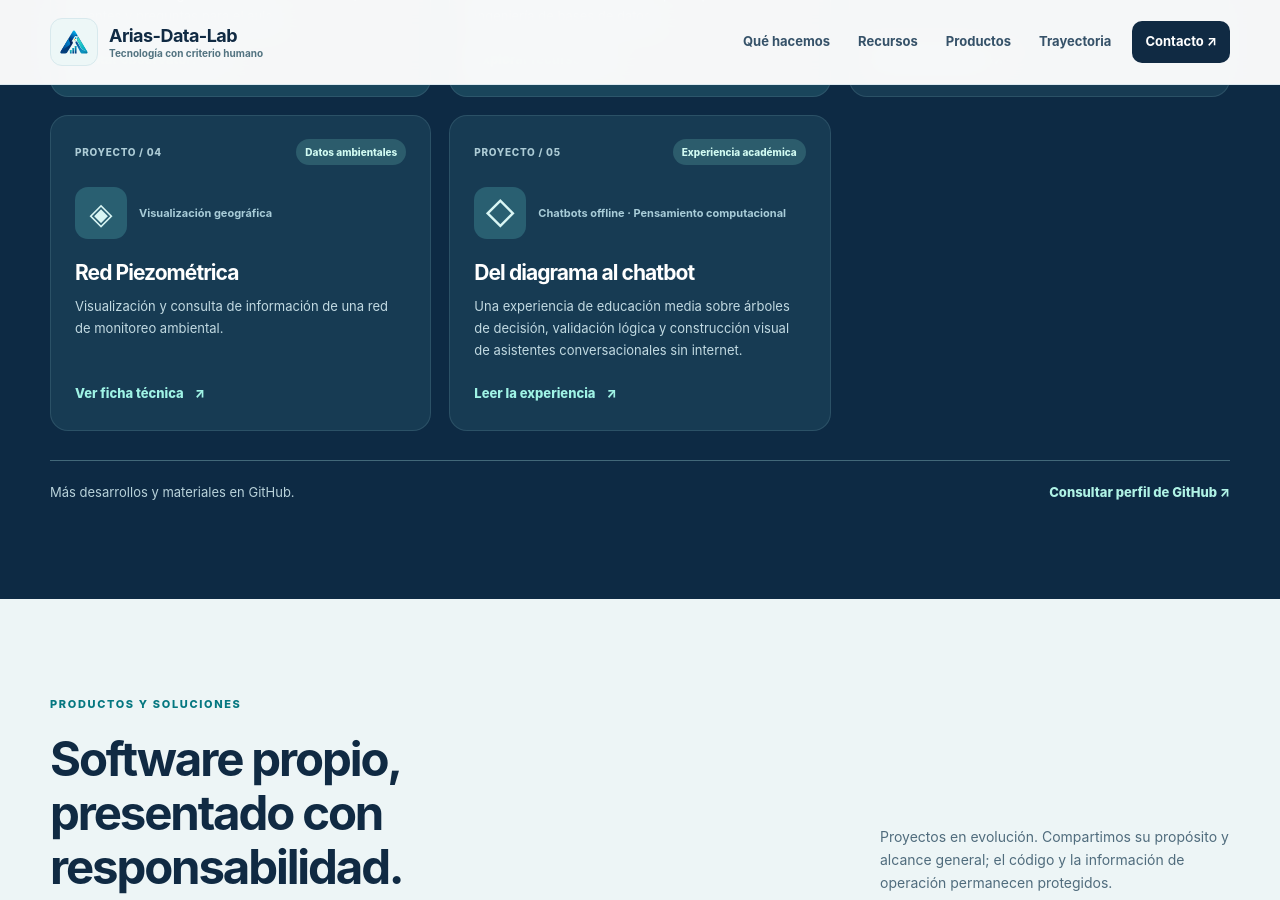
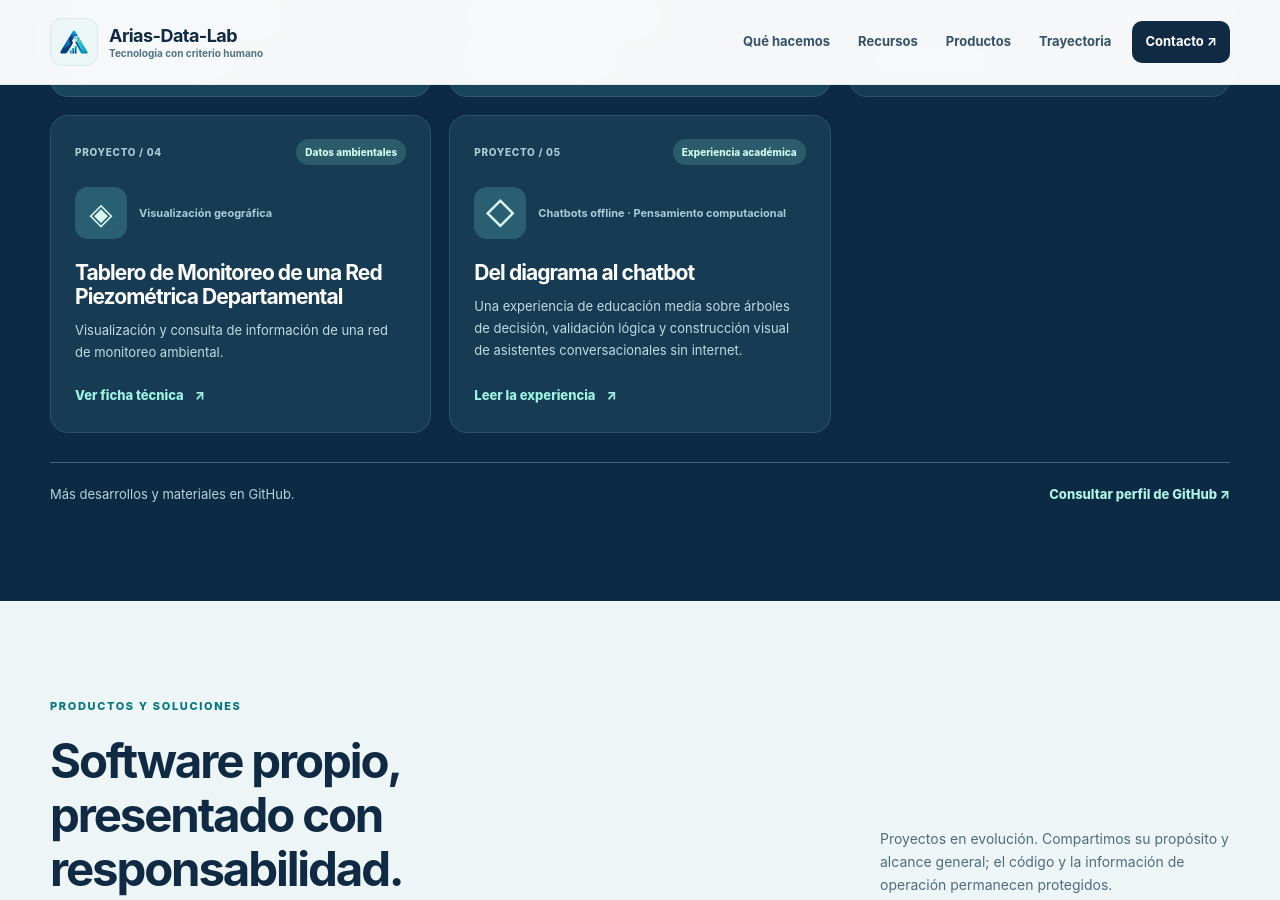
Before and after one commit to ljarias/ljarias.github.io, a Jekyll site: the page index.html, which Jekyll copies as it is, in a window 1280 px wide and 900 px high, scrolled down 1958 px. Built offline with Jekyll 4.4.1, drawn with Linux system fonts in a browser that asks for light colours.

Commit message:
docs(portal): renombrar tablero de monitoreo piezométrico departamental

```diff
--- a/index.html
+++ b/index.html
@@ -46,7 +46,7 @@ if (location.hash === "#ultimas" || location.hash === "#infografias") {
 <article class="project-card featured"><div class="project-top"><span>PROYECTO / 02</span><span class="project-type">Educación</span></div><div class="project-art" aria-hidden="true">BD<span class="art-orbit">◌</span></div><h3>Banco de Problemas del Caribe</h3><p>Treinta retos contextualizados para aprender ingeniería de bases de datos.</p><a class="project-link" href="banco-problemas-caribe/">Explorar recursos <span aria-hidden="true">↗</span></a></article>
 <article class="project-card"><div class="project-top"><span>PROYECTO / 03</span><span class="project-type">Analítica educativa</span></div><div class="mini-art"><span aria-hidden="true">▥</span><small>Datos para la educación</small></div><h3>Tablero ICFES INEM</h3><p>Indicadores y visualizaciones para analizar resultados de Saber 11.</p><a class="project-link" href="proyectos/tablero-icfes-inem/">Ver ficha técnica <span aria-hidden="true">↗</span></a></article>
 
-<article class="project-card"><div class="project-top"><span>PROYECTO / 04</span><span class="project-type">Datos ambientales</span></div><div class="mini-art"><span aria-hidden="true">◈</span><small>Visualización geográfica</small></div><h3>Red Piezométrica</h3><p>Visualización y consulta de información de una red de monitoreo ambiental.</p><a class="project-link" href="proyectos/red-piezometrica/">Ver ficha técnica <span aria-hidden="true">↗</span></a></article>
+<article class="project-card"><div class="project-top"><span>PROYECTO / 04</span><span class="project-type">Datos ambientales</span></div><div class="mini-art"><span aria-hidden="true">◈</span><small>Visualización geográfica</small></div><h3>Tablero de Monitoreo de una Red Piezométrica Departamental</h3><p>Visualización y consulta de información de una red de monitoreo ambiental.</p><a class="project-link" href="proyectos/red-piezometrica/">Ver ficha técnica <span aria-hidden="true">↗</span></a></article>
 
 <article class="project-card"><div class="project-top"><span>PROYECTO / 05</span><span class="project-type">Experiencia académica</span></div><div class="mini-art"><span aria-hidden="true">◇</span><small>Chatbots offline · Pensamiento computacional</small></div><h3>Del diagrama al chatbot</h3><p>Una experiencia de educación media sobre árboles de decisión, validación lógica y construcción visual de asistentes conversacionales sin internet.</p><a class="project-link" href="experiencias/chatbots-offline/">Leer la experiencia <span aria-hidden="true">↗</span></a></article>
 
```
